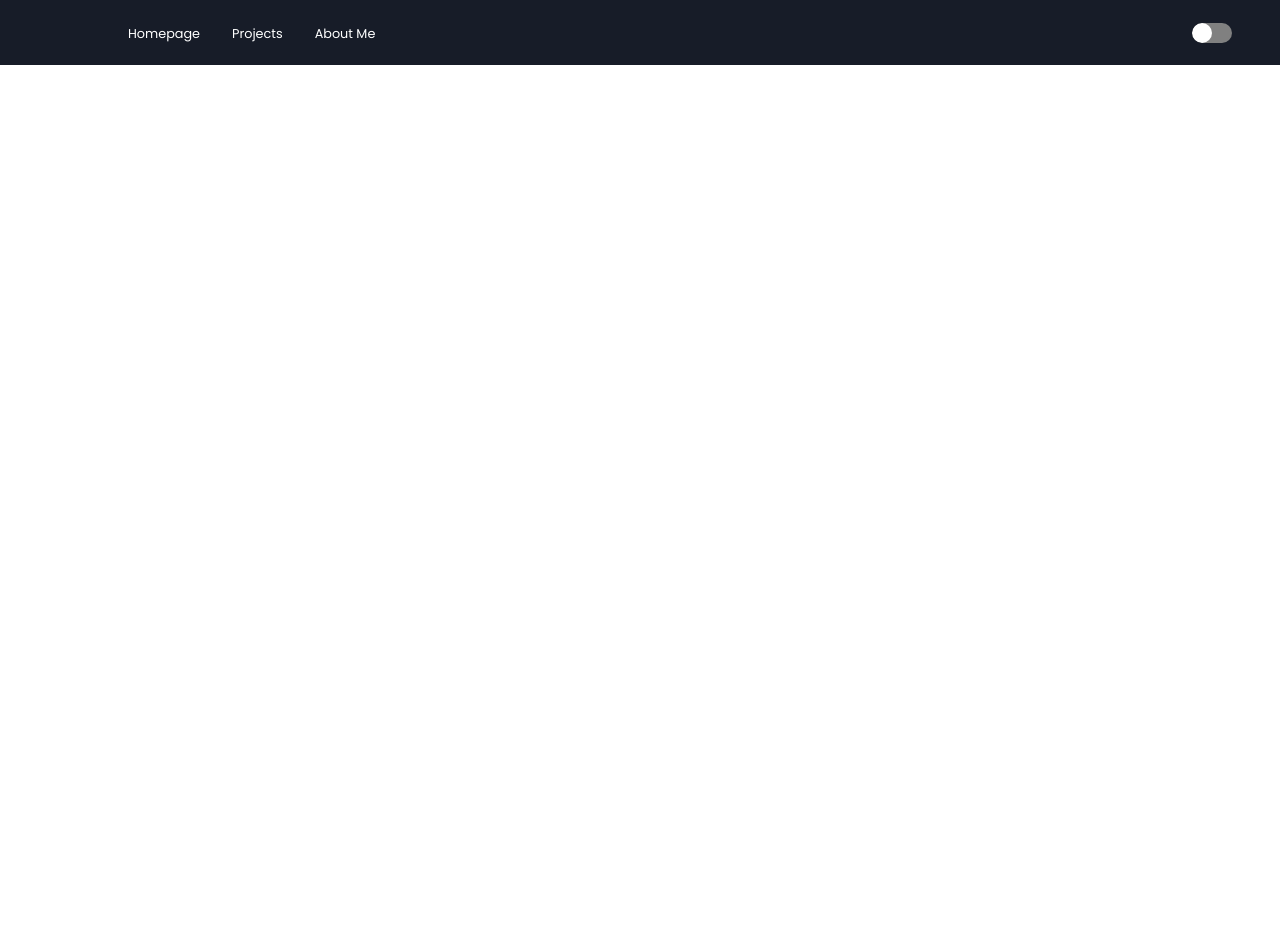
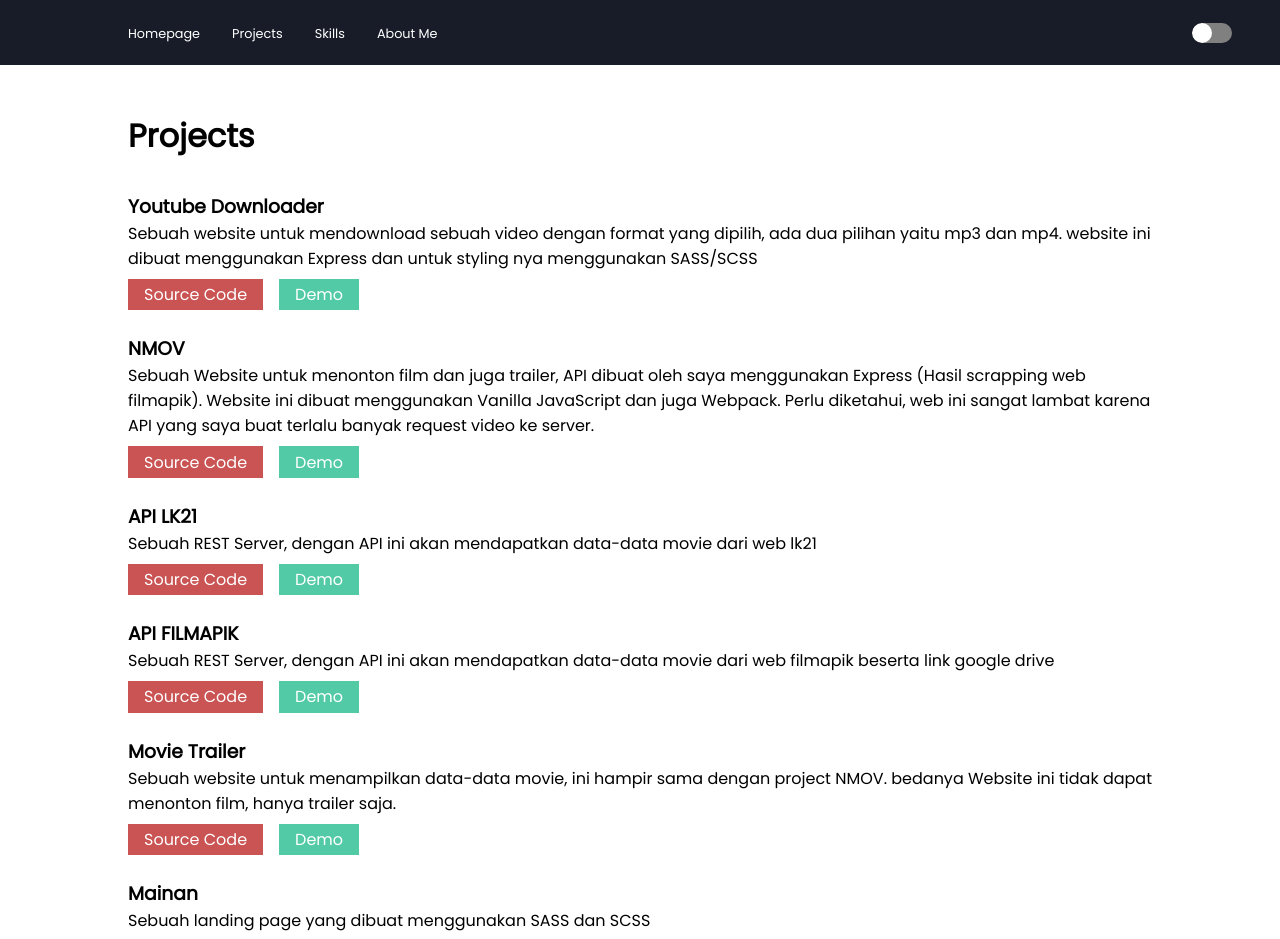
Before and after one commit to devnazir/devnazir.github.io, a React (Create React App) app: page /projects in a window 1280 px wide. Shown: the top 939 px of the page. Before the commit the page ends 800 px from the top, so only its background shows below. Built offline with nearby package versions, Linux system fonts and the light colour scheme.

Commit message:
feat: add project page and skills page

```diff
--- /dev/null
+++ b/public/projects.json
@@ -0,0 +1,44 @@
+[
+    {
+        "title": "Youtube Downloader",
+        "desc": "Sebuah website untuk mendownload sebuah video dengan format yang dipilih, ada dua pilihan yaitu mp3 dan mp4. website ini dibuat menggunakan Express dan untuk styling nya menggunakan SASS/SCSS",
+        "source": "https://github.com/devnazir/yt-downloader",
+        "demo": "https://app-yt-downloader.herokuapp.com/"
+    },
+    {
+        "title": "NMOV",
+        "desc": "Sebuah Website untuk menonton film dan juga trailer, API dibuat oleh saya menggunakan Express (Hasil scrapping web filmapik). Website ini dibuat menggunakan Vanilla JavaScript dan juga Webpack. Perlu diketahui, web ini sangat lambat karena API yang saya buat terlalu banyak request video ke server.",
+        "source": "https://github.com/devnazir/nmov",
+        "demo": "https://devnazir.github.io/nmov/"
+    },
+    {
+        "title": "API LK21",
+        "desc": "Sebuah REST Server, dengan API ini akan mendapatkan data-data movie dari web lk21",
+        "source": "https://github.com/devnazir/api-lk21",
+        "demo": "https://api-lk21.herokuapp.com/newupload"
+    },
+    {
+        "title": "API FILMAPIK",
+        "desc": "Sebuah REST Server, dengan API ini akan mendapatkan data-data movie dari web filmapik beserta link google drive",
+        "source": "https://github.com/devnazir/api-filmapik",
+        "demo": "https://api-filmapik.herokuapp.com/search?q=avenger"
+    },
+    {
+        "title": "Movie Trailer",
+        "desc": "Sebuah website untuk menampilkan data-data movie, ini hampir sama dengan project NMOV. bedanya Website ini tidak dapat menonton film, hanya trailer saja.",
+        "source": "https://github.com/devnazir/movietrailer",
+        "demo": "https://devnazir.github.io/movietrailer/"
+    },
+    {
+        "title": "Mainan",
+        "desc": "Sebuah landing page yang dibuat menggunakan SASS dan SCSS",
+        "source": "https://github.com/devnazir/mainan",
+        "demo": "https://devnazir.github.io/mainan/"
+    },
+    {
+        "title": "Kelas.io",
+        "desc": "Sebuah landing page kelas online yang dibuat menggunakan Native CSS dan sedikit JavaScript",
+        "source": "https://github.com/devnazir/kelas-io",
+        "demo": " https://devnazir.github.io/kelas-io/"
+    }
+]
--- a/src/components/About.js
+++ b/src/components/About.js
@@ -4,7 +4,7 @@ function About() {
     return (
         <div className='about'>
             <h1>About Me</h1>
-            <p>I'm Nazir Bahrul Ulum, 19 years old. currently learning English, React JS and looking a job as Front-end Web Developer. I haven't experience as a Front-end in company or start-up, but i experienced use JavaScript to build a my website. I always learned from mistakes and eager to learn something new (Like Framework or Programming language).</p>
+            <p>I'm Nazir Bahrul Ulum, 19 years old. currently learning English, React JS and looking a job as Front-end Web Developer. I haven't experience as a Front-end in company or start-up, but i experienced use JavaScript for build a my website. I always learned from mistakes and eager to learn something new (Like Framework or Programming language).</p>
             <p>I was born in Subang, West Java. Started learn programming language since December 17th, 2019. Actually, I knew about programming since 2017, but i'm not focused to learn programming language.</p>
             <p>i'am really sure, i can contribute with Back-end developer in company or start-up.</p>
         </div>
--- a/src/components/App.js
+++ b/src/components/App.js
@@ -1,15 +1,19 @@
 import '../scss/App.scss'
 import Header from './Header'
-import { BrowserRouter as Router, Route } from 'react-router-dom'
+import { BrowserRouter as Router, Route, Switch } from 'react-router-dom'
 import Navigation from './Navigation'
-import Projects from './Projects'
-import About from './About'
+import { lazy, Suspense } from 'react'
+const Projects = lazy(() => import('./Projects'))
+const About = lazy(() => import('./About'))
+const Skills = lazy(() => import('./Skills'))
 
 function App() {
   return (
     <div className='container'>
       <Router>
         <Navigation />
+        <Suspense fallback={<Loading />}>
+          <Switch>
             <Route exact path='/'>
               <Header />
             </Route>
@@ -21,9 +25,35 @@ function App() {
             <Route path='/about'>
               <About />
             </Route>
+
+            <Route path='/skills'>
+              <Skills />
+            </Route>
+
+            <Route>
+              <ErrorPage />
+            </Route>
+          </Switch>
+        </Suspense>
       </Router>
     </div>
   )
 }
 
+function Loading() {
+  return (
+    <div className='loading'>
+      <span>Loading...</span>
+    </div>
+  )
+}
+
+function ErrorPage() {
+  return (
+    <div className='error'>
+      <h1>Page not found!</h1>
+    </div>
+  )
+}
+
 export default App;
--- a/src/components/Navigation.js
+++ b/src/components/Navigation.js
@@ -14,6 +14,7 @@ function Navigation() {
             <ul ref={ulRef}>
                 <li onClick={hiddenList}><Link to='/'>Homepage</Link></li>
                 <li onClick={hiddenList}><Link to='/projects'>Projects</Link></li>
+                <li onClick={hiddenList}><Link to='/skills'>Skills</Link></li>
                 <li onClick={hiddenList}><Link to='/about'>About Me</Link></li>
             </ul>
             <ChangeMode />
--- a/src/components/Projects.js
+++ b/src/components/Projects.js
@@ -1,6 +1,46 @@
+import { Fragment, useEffect, useState } from "react"
+import '../scss/Projects.scss'
+
 function Projects() {
+    const [projects, setProjects] = useState([])
+
+    useEffect(() => {
+        const fetchDataProjects = async () => {
+            const dataProjects = await (await fetch('./projects.json')).json()
+            setProjects(dataProjects)
+        }
+
+        fetchDataProjects()
+    }, [])
+
     return (
-        <div>Projects</div>
+        <Fragment>
+            <div className='projects'>
+                <h1>Projects</h1>
+                {
+                    projects.map((project, key) => {
+                        return <Cards key={key} data={project} />
+                    })
+                }
+                <div className='github'>
+                    <h4><a href="https://github.com/devnazir" target='blank'>Check more projects on my Github</a></h4>
+                </div>
+            </div>
+
+        </Fragment>
+    )
+}
+
+function Cards({ data }) {
+    return (
+        <div className='card'>
+            <h3 className='title'>{data.title}</h3>
+            <p className='desc'>{data.desc}</p>
+            <div className='detail'>
+                <p className='source'><a href={data.source} target='blank'>Source Code</a></p>
+                <p className='demo'><a href={data.demo} target='blank'>Demo</a></p>
+            </div>
+        </div>
     )
 }
 
--- /dev/null
+++ b/src/components/Skills.js
@@ -0,0 +1,20 @@
+import '../scss/Skills.scss'
+
+function Skills() {
+    return (
+        <div className='skills'>
+            <h1>Skills</h1>
+            <ul>
+                <li>CSS</li>
+                <li>SASS</li>
+                <li>JavaScript</li>
+                <li>Node JS</li>
+                <li>ExspressJS</li>
+                <li>React JS</li>
+                <li>MongoDB</li>
+            </ul>
+        </div>
+    )
+}
+
+export default Skills
--- a/src/scss/App.scss
+++ b/src/scss/App.scss
@@ -1,4 +1,4 @@
-.loading {
+.loading, .error {
     display: flex;
     width: 100%;
     height: 100vh;
@@ -7,3 +7,7 @@
     font-size: 3em;
     font-family: 'Poppins', sans-serif;
 }
+
+.error h1 {
+    font-size: .5em;
+}
--- /dev/null
+++ b/src/scss/Projects.scss
@@ -0,0 +1,49 @@
+.projects {
+    font-family: "Poppins", sans-serif;
+    margin-bottom: 4rem;
+
+    h1 {
+        margin-top: 7rem;
+        margin-bottom: 2rem;
+    }
+
+    a {
+        text-decoration: none;
+    }
+
+    .card + .card {
+        margin-top: 1.5rem;
+    }
+    .card {
+        .detail {
+            display: flex;
+            align-items: center;
+            a {
+                color: white;
+            }
+            p + p {
+                margin-left: 1rem;
+            }
+
+            p {
+                margin-top: 0.5rem;
+                padding: 0.2rem 1rem;
+                &:first-child {
+                    background-color: rgb(202, 83, 83);
+                }
+
+                &:last-child {
+                    background-color: rgb(83, 202, 166);
+                }
+            }
+        }
+    }
+
+    .github {
+        margin-top: 2rem;
+        text-decoration: underline;
+        a {
+            color: black;
+        }
+    }
+}
--- /dev/null
+++ b/src/scss/Skills.scss
@@ -0,0 +1,7 @@
+.skills {
+    font-family: "Poppins", sans-serif;
+    h1 {
+        margin-top: 7rem;
+        margin-bottom: 2rem;
+    }
+}
```
Lines whose indentation alone changed are shown as unchanged.
